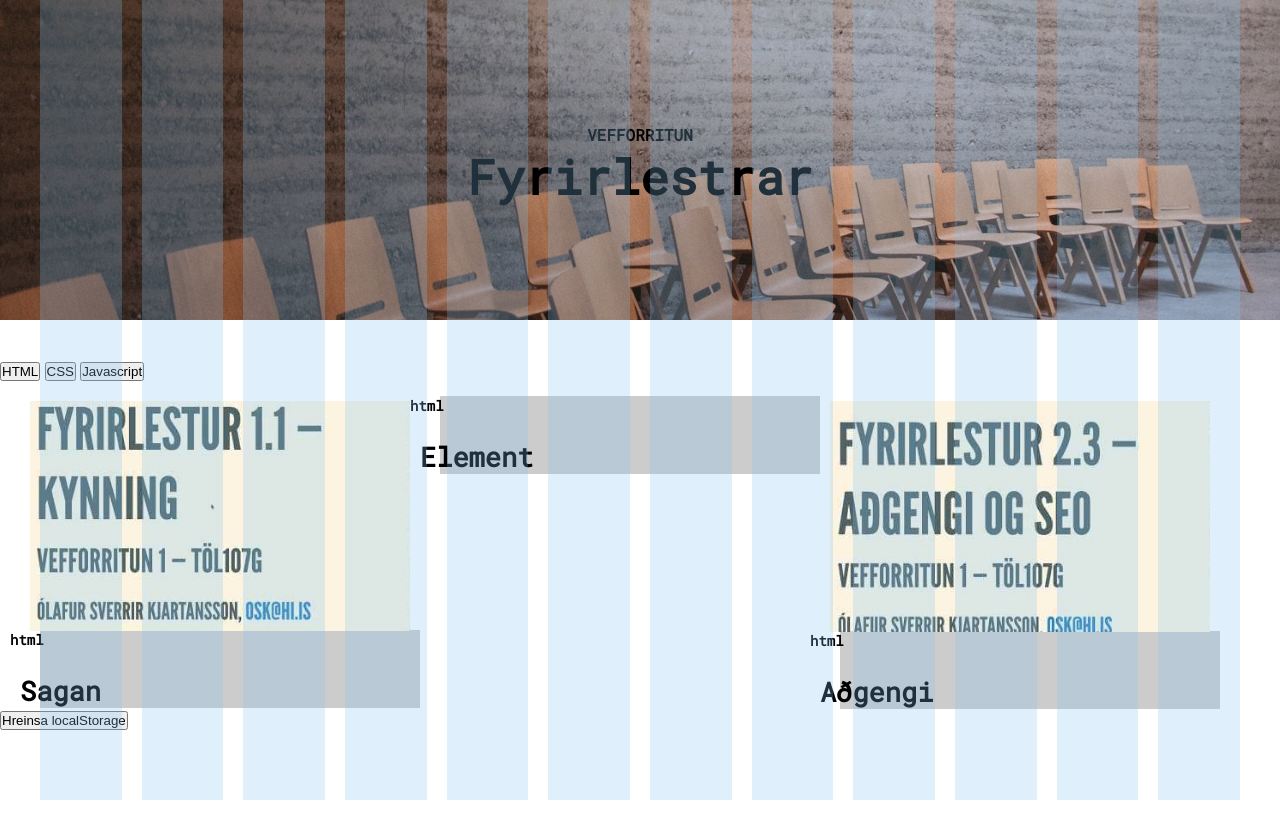
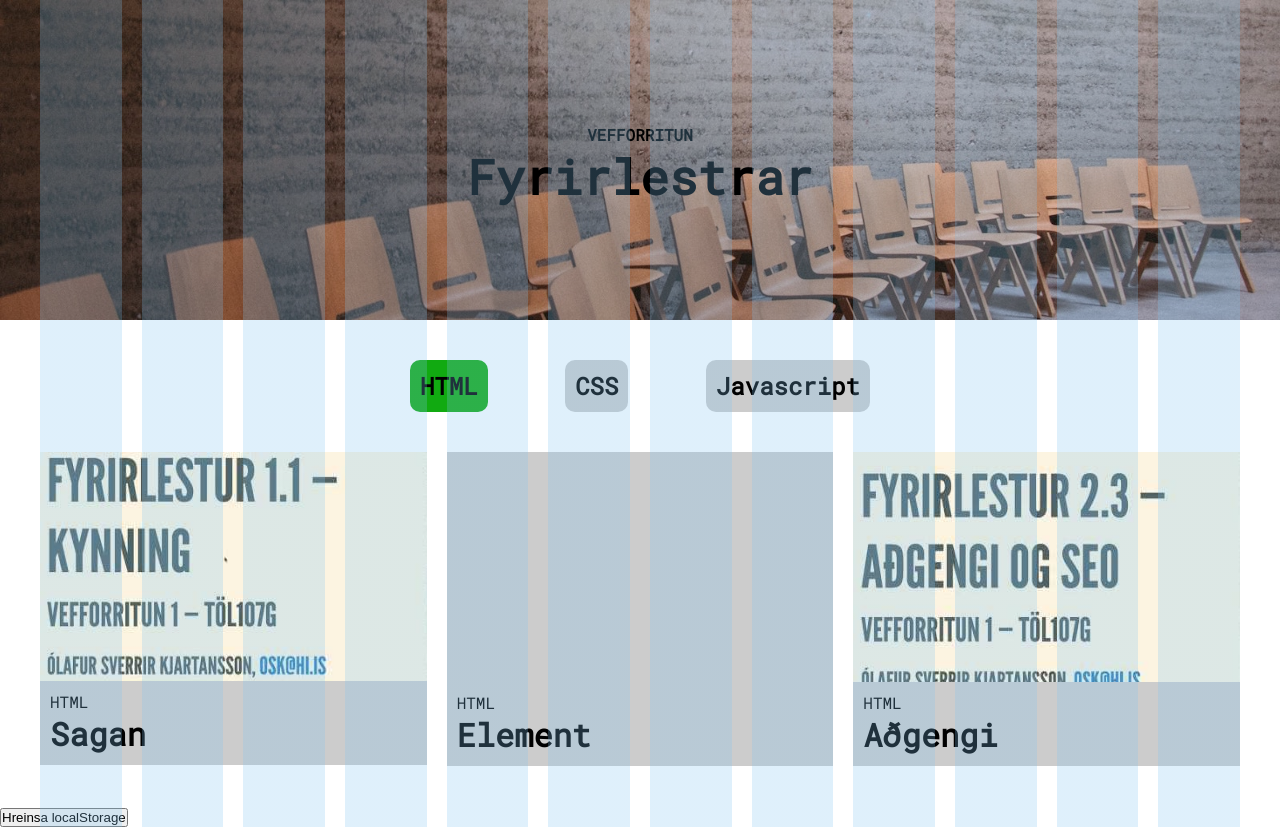
Before and after one commit to birgirorri/vef1-2018-h2, a website with bundled scripts: page index.html in a window 1280 px wide. Both pictures are taken after a click on the button "HTML". Before the commit the page ends 800 px from the top, so only its background shows below. Built offline with nearby package versions, Linux system fonts and the light colour scheme.

Commit message:
Update fyrirlestur.scss

```diff
--- a/src/lib/converter.js
+++ b/src/lib/converter.js
@@ -6,7 +6,7 @@ import { createElement } from './helpers';
 
 export function generateImage(imagePath, className) {
   if (!imagePath) {
-    return createElement('div', className);
+    return createElement('div', 'noPhoto');
   }
   const imageElement = createElement('img', className);
   imageElement.src = `../../${imagePath}`;
--- a/src/styles/fyrirlestrar.scss
+++ b/src/styles/fyrirlestrar.scss
@@ -4,51 +4,117 @@
    flex-wrap: wrap;
 
    max-width: 1200px;
-   margin-top: 20px;
+   margin-top: $gutter;
 
-   @media (max-width: 800px){
-     padding-left: $gutter;
-     padding-right:$gutter;
+    padding-left: $gutter;
+    padding-right: $gutter;
+
+   margin:auto;
+
+   @media( min-width: 800px){
+        padding-left: 0;
+        padding-right: 0;
    }
-
-   @media (min-width:800px){
-        :nth-child(3n-2){
-            margin-left: -10px;
-
-        }
-
-   }
-   margin:auto;
 }
 
+.category__title {
+    text-transform: uppercase;
+    font-weight: 300;
+    font-size: 16px;
+}
 
+.check {
+    font-size: 48px;
+    color: $color-graenn1;
+}
+
+.title {
+    font-size: 32px;
+}
 
 .fyrirlestur{
 
-    margin-top: 20px;
+    margin-bottom: 2*$gutter;
 
-    @media( max-width: 800px){
+        width: 100%;
+        padding-left: 0;
+        padding-right: 0;
 
-        @include columns(12);
+    @media( min-width: 800px){
+        width: 33.333%;
     }
+    display: flex;
+    flex-direction: column;
+}
 
-    @media (min-width: 800px){
+.noPhoto {
+    @media( min-width: 800px){
+        background-color: $color-grar1;
+        width: 100%;
+        flex: 1 1 auto;
+    }
+}
 
-        @include columns(4);
-    }
+.flokkar {
+    display: flex;
+
+    justify-content: space-between;
+    padding-left: 20px;
+    padding-right: 20px;
+    max-width: 500px;
+    margin:auto;
+    margin-bottom: 40px;
+}
+
+.flokkar button {
+    width: auto;
+    padding: 10px;
+    font-family: $font-heading;
+    background-color: $color-grar1;
+    border: none;
+    border-radius: 10px;
+    font-size: 24px;
+    font-weight: bold;
+}
+.flokkar .green {
+    background-color: $color-graenn2;
 }
 
 .fyrirlestur__text{
     margin-top:-5px;
     font-family: $font-heading;
-
     background-color: $color-grar1;
     font-size:12px;
     width:100%;
+
+    display:flex;
+    justify-content: space-between;
+
+    padding: $gutter/2;
+}
+
+.fyrirlestur:nth-child(3n+1) {
+    @media( min-width: 800px){
+    padding-right: 13.333px;
+    }
+}
+
+.fyrirlestur:nth-child(3n+2) {
+    @media( min-width: 800px){
+    padding-right: 6.667px;
+    padding-left: 6.667px;
+    }
+}
+
+.fyrirlestur:nth-child(3n+3) {
+    @media( min-width: 800px){
+    padding-left: 13.333px;
+    }
 }
 
 .titlecat{
-    width:100%;
+    width: 100%;
+    padding-left: 10px;
 }
 
 .fyrirlestur .fyrirlestur__text a{
--- a/src/styles/fyrirlestur.scss
+++ b/src/styles/fyrirlestur.scss
@@ -3,6 +3,7 @@
 .lecture {
   max-width: 1200px;
   margin: auto;
+
 }
 
 .lecture p {
@@ -23,6 +24,20 @@ iframe {
   height: 45vh;
   margin-bottom: 2*$gutter;
 }
+
+.lecture .img.thumbnail{
+  @include columns(8);
+  margin: auto;
+  padding:2px;
+  display:flex;
+}
+
+.lecture .heading{
+  @include columns(8);
+  margin : auto;
+  display: flex;
+}
+
 
 .quote {
   @include columns(8);
@@ -47,3 +62,9 @@ blockquote .quote__attribute {
   margin:0;
   width:100%
 }
+
+.lecture .list{
+  @include columns(8);
+  margin : auto;
+  display: flex;
+}
```
Also changed, not shown: src/lib/list.js.
